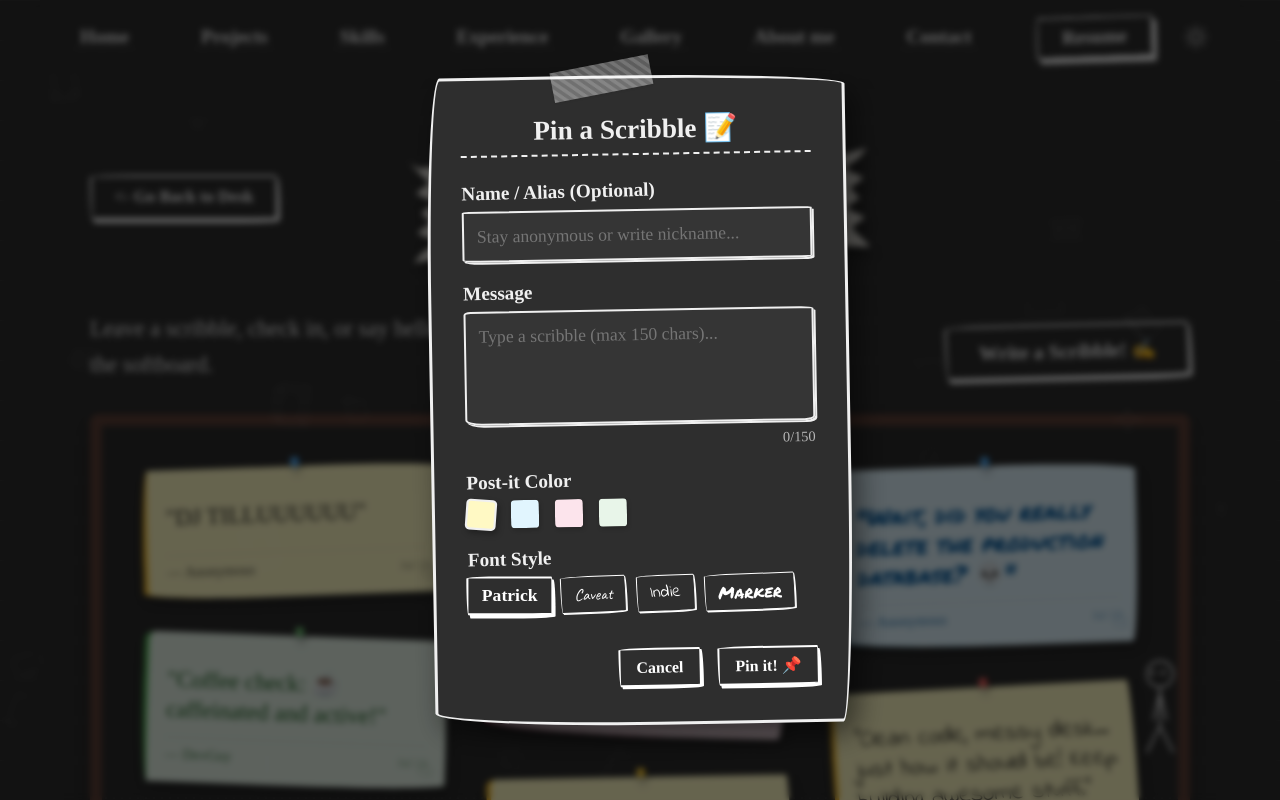
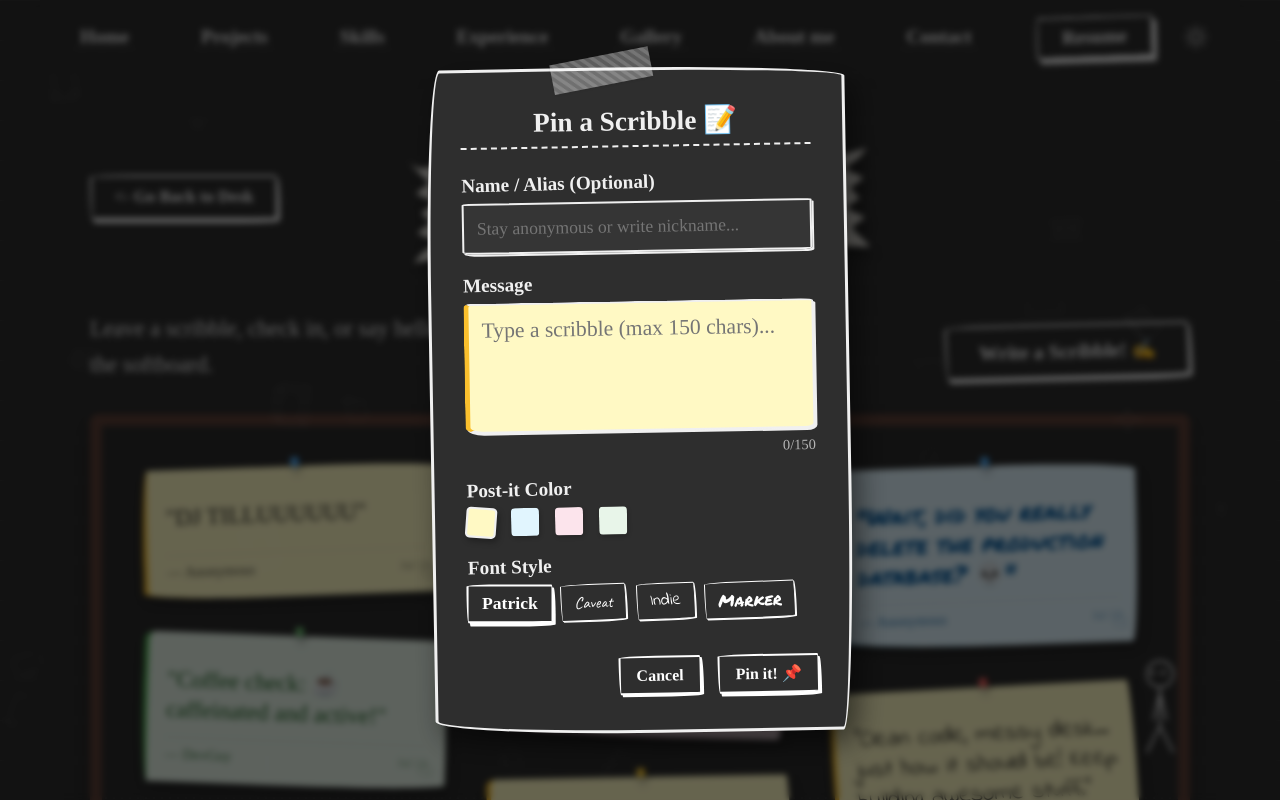
Before and after one commit to Geervan/portfolio, a Next.js app: page /guestbook in a window 1280 px wide. Both pictures are taken after a click on the button "Write a Scribble! ✍️". Built offline with nearby package versions, Linux system fonts and the light colour scheme; no server answers.

Commit message:
umm yeah

```diff
--- a/src/app/api/guestbook/route.ts
+++ b/src/app/api/guestbook/route.ts
@@ -63,7 +63,10 @@ async function readEntries(): Promise<GuestbookEntry[]> {
       if (res.ok) {
         const json = await res.json();
         if (json.result) {
-          const parsed = JSON.parse(json.result);
+          let parsed = JSON.parse(json.result);
+          if (typeof parsed === 'string') {
+            parsed = JSON.parse(parsed);
+          }
           return Array.isArray(parsed) ? parsed : [];
         }
       }
@@ -105,7 +108,7 @@ async function writeEntries(entries: GuestbookEntry[]): Promise<boolean> {
           Authorization: `Bearer ${process.env.KV_REST_API_TOKEN}`,
           'Content-Type': 'application/json',
         },
-        body: JSON.stringify(JSON.stringify(entries)),
+        body: JSON.stringify(entries),
       });
       return res.ok;
     } catch (err) {
--- a/src/app/guestbook/page.tsx
+++ b/src/app/guestbook/page.tsx
@@ -190,12 +190,16 @@ export default function GuestbookPage() {
     }
   };
 
-  // Get font styling class based on entry's saved font selection
+  // Get font styling class based on selected font or entry font
+  const getFontClass = (f: "patrick" | "caveat" | "indie" | "marker") => {
+    if (f === "caveat") return caveat.className;
+    if (f === "indie") return indieFlower.className;
+    if (f === "marker") return permanentMarker.className;
+    return ""; // Patrick Hand (default)
+  };
+
   const getHandwritingFontClass = (entry: GuestbookEntry) => {
-    if (entry.font === "caveat") return caveat.className;
-    if (entry.font === "indie") return indieFlower.className;
-    if (entry.font === "marker") return permanentMarker.className;
-    return ""; // Patrick Hand (default)
+    return getFontClass(entry.font || "patrick");
   };
 
   // Get deterministic tilt degree based on entry id
@@ -437,7 +441,7 @@ export default function GuestbookPage() {
                   value={name}
                   onChange={(e) => setName(e.target.value)}
                   maxLength={25}
-                  className="notebook-input"
+                  className={`notebook-input ${getFontClass(font)}`}
                   style={{
                     fontSize: "1.1rem",
                     padding: "0.8rem",
@@ -459,13 +463,19 @@ export default function GuestbookPage() {
                   maxLength={150}
                   required
                   rows={4}
-                  className="notebook-input"
+                  className={`notebook-input ${getFontClass(font)}`}
                   style={{
-                    fontSize: "1.1rem",
+                    fontSize: "1.35rem",
                     padding: "0.8rem",
                     marginBottom: 0,
                     width: "100%",
                     resize: "none",
+                    backgroundColor: color === "yellow" ? "#fff9c4" : color === "blue" ? "#e1f5fe" : color === "pink" ? "#fce4ec" : "#e8f5e9",
+                    color: color === "yellow" ? "#212121" : color === "blue" ? "#01579b" : color === "pink" ? "#880e4f" : "#1b5e20",
+                    borderLeft: `5px solid ${
+                      color === "yellow" ? "#fbc02d" : color === "blue" ? "#0288d1" : color === "pink" ? "#e91e63" : "#4caf50"
+                    }`,
+                    transition: "background-color 0.2s ease, color 0.2s ease, border-left-color 0.2s ease",
                   }}
                 />
                 <div style={{ textAlign: "right", fontSize: "0.9rem", marginTop: "0.3rem", opacity: 0.7 }}>
```
Also changed, not shown: src/app/page.tsx (+5 -5 lines).
